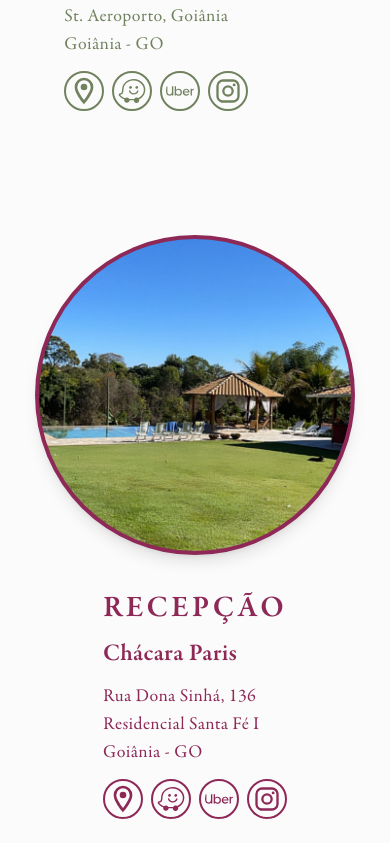
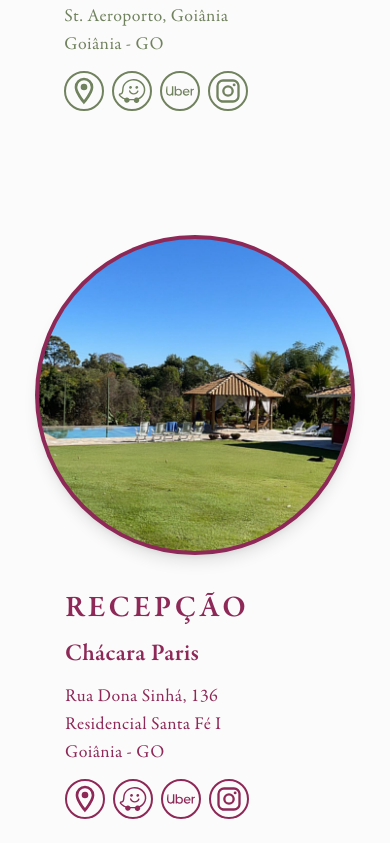
Before and after one commit to rickpalmeira/rickeamanda.com.br, a Vue app: page /location in a window 390 px wide. Shown: the part 1469-2312 px from the top of the page. Built offline with nearby package versions, Linux system fonts and the light colour scheme.

Commit message:
🐛 locations was out of center

```diff
--- a/src/views/Location.vue
+++ b/src/views/Location.vue
@@ -31,7 +31,9 @@
         :style="{ backgroundImage: `url('img/celebracao.jpg')` }"
       ></div>
     </div>
-    <div class="flex flex-col justify-center gap-3 text-green-300">
+    <div
+      class="flex flex-col justify-center gap-3 text-green-300 min-w-[16.25rem]"
+    >
       <h3 class="text-3xl uppercase font-bold tracking-widest">Celebração</h3>
       <h4 class="text-2xl font-bold">Paróquia N. Sra. de Fátima</h4>
       <p class="text-lg">
@@ -115,7 +117,9 @@
         :style="{ backgroundImage: `url('img/recepcao.jpg')` }"
       ></div>
     </div>
-    <div class="flex flex-col justify-center gap-3 text-red-300 md:text-right">
+    <div
+      class="flex flex-col justify-center gap-3 text-red-300 min-w-[16.25rem] md:text-right"
+    >
       <h3 class="text-3xl uppercase font-bold tracking-widest">Recepção</h3>
       <h4 class="text-2xl font-bold">Chácara Paris</h4>
       <p class="text-lg">
```
